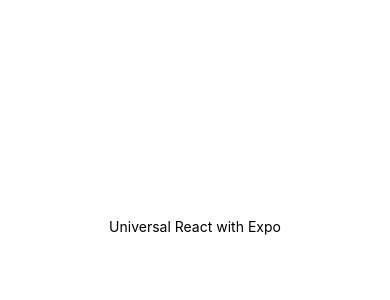
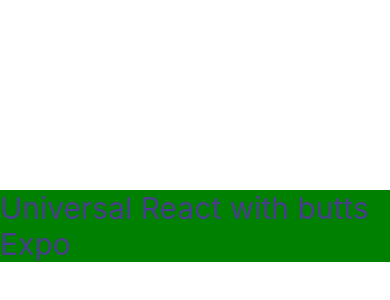
Before and after one commit to never-alone-turing/FE, a React Native app: screen / in a window 390 px wide. Shown: the part 196-496 px from the top of the page. Built offline with nearby package versions, Linux system fonts and the light colour scheme.

Commit message:
import StyleSheet from react-native

```diff
--- a/App.js
+++ b/App.js
@@ -1,16 +1,24 @@
 import * as React from "react";
-import { View, Text } from "react-native";
+import { View, Text, StyleSheet } from "react-native";
 
 export default function App() {
   return (
     <View
-      style={{
-        flex: 1,
-        justifyContent: "center",
-        alignItems: "center",
-      }}
+      style={styles.container}
     >
-      <Text>Universal React with Expo</Text>
+      <Text style={styles.text}>Universal React with butts Expo</Text>
     </View>
   );
 }
+
+const styles = StyleSheet.create({
+  container: {
+    flex: 1,
+    justifyContent: "center",
+    alignItems: "center",
+  },
+  text: {color: 'darkslateblue',
+   fontSize: 30,
+    backgroundColor: 'green'
+  }
+})
```
